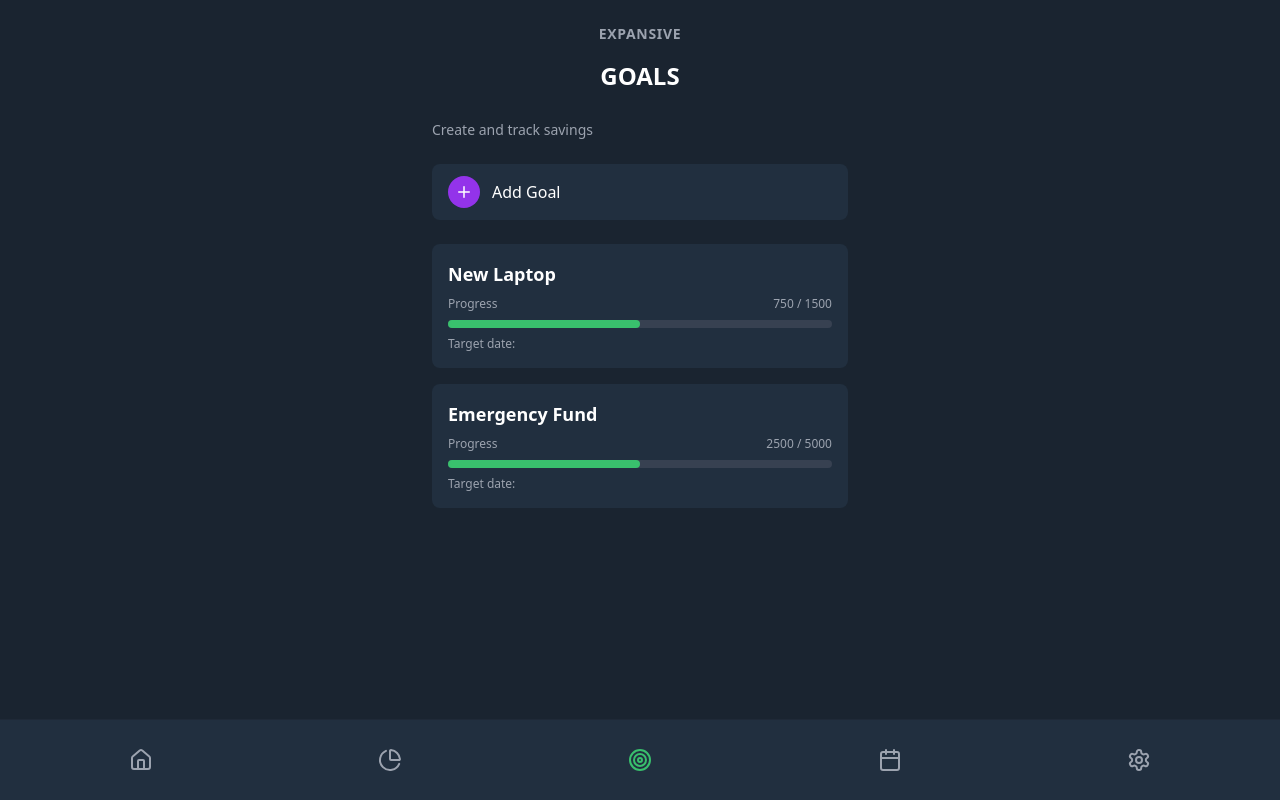
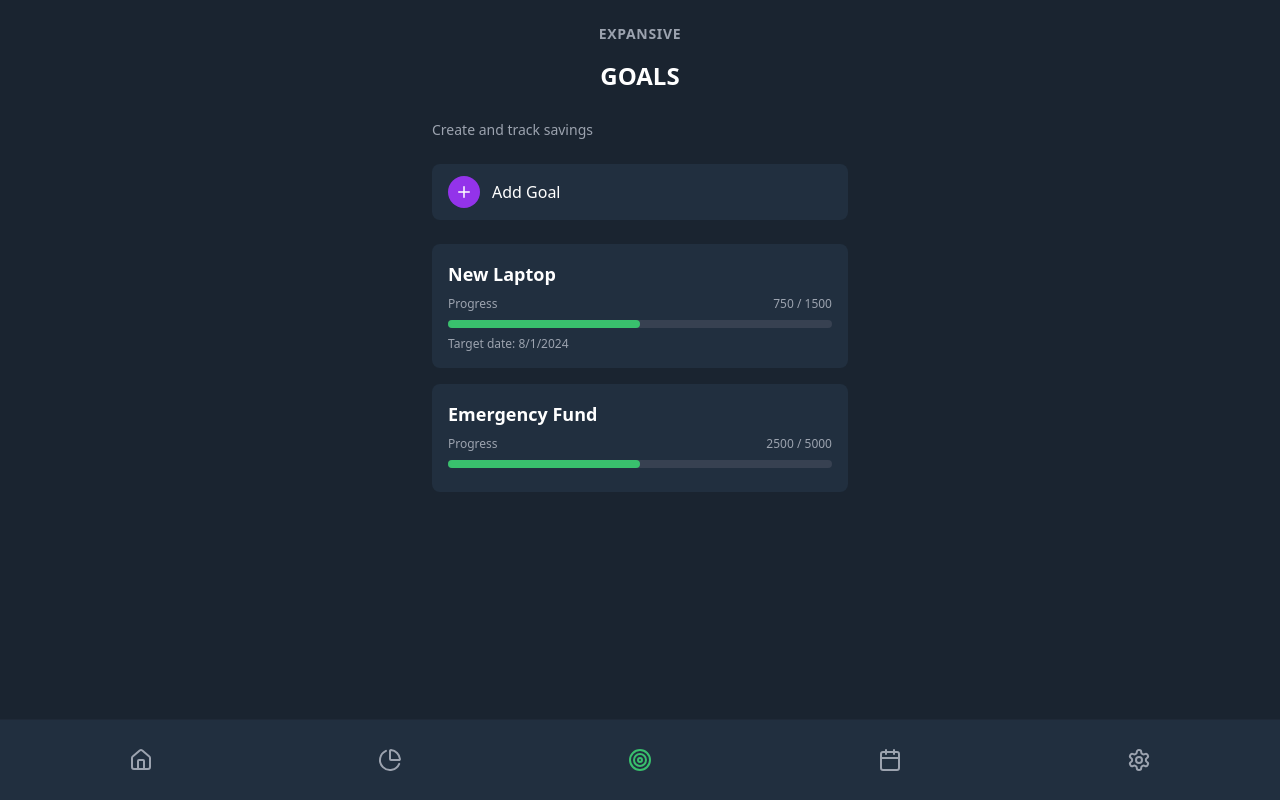
Before and after one commit to omarism20/Expansive-Application-, a React (Vite) app: page /goals in a window 1280 px wide. Built offline with nearby package versions, Linux system fonts and the light colour scheme.

Commit message:
Fix: Resolve TypeScript error in ExpansiveGoals
The commit fixes a TypeScript error in the ExpansiveGoals component. The error was caused by accessing a non-existent property 'targetDate' on the SavingGoal type.

```diff
--- a/src/components/goals/ExpansiveGoals.tsx
+++ b/src/components/goals/ExpansiveGoals.tsx
@@ -40,7 +40,9 @@ export function ExpansiveGoals({
               style={{ width: `${Math.min(100, (goal.currentAmount / goal.targetAmount) * 100)}%` }}
             ></div>
           </div>
-          <p className="text-xs text-gray-400">Target date: {goal.targetDate}</p>
+          {goal.deadline && (
+            <p className="text-xs text-gray-400">Target date: {new Date(goal.deadline).toLocaleDateString()}</p>
+          )}
         </div>
       ))}
     </div>
```
